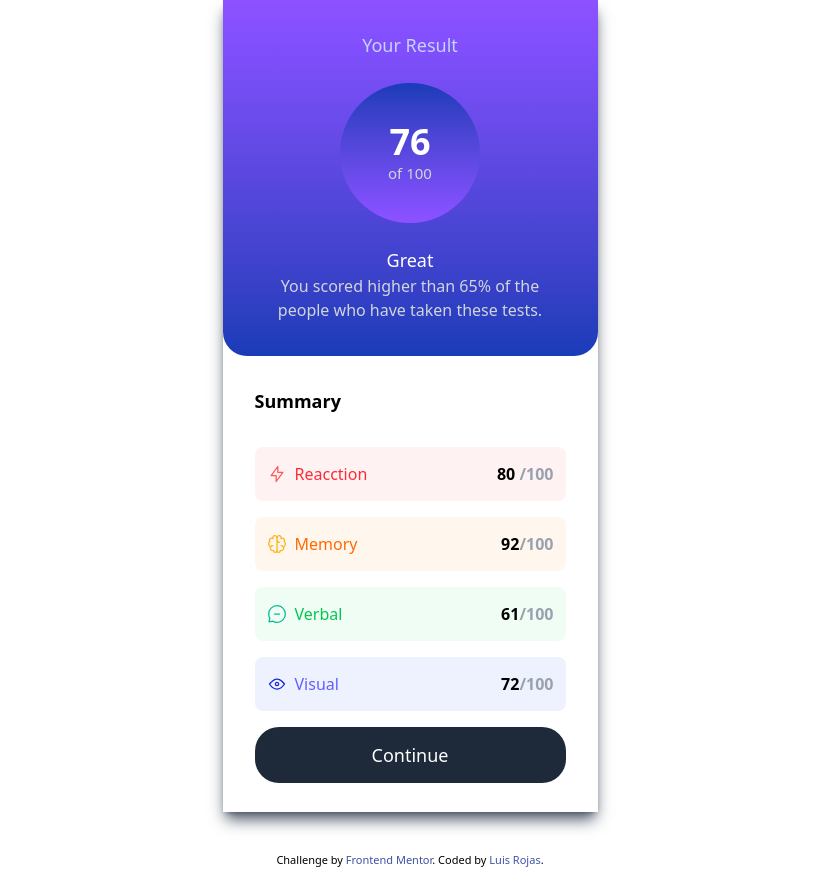
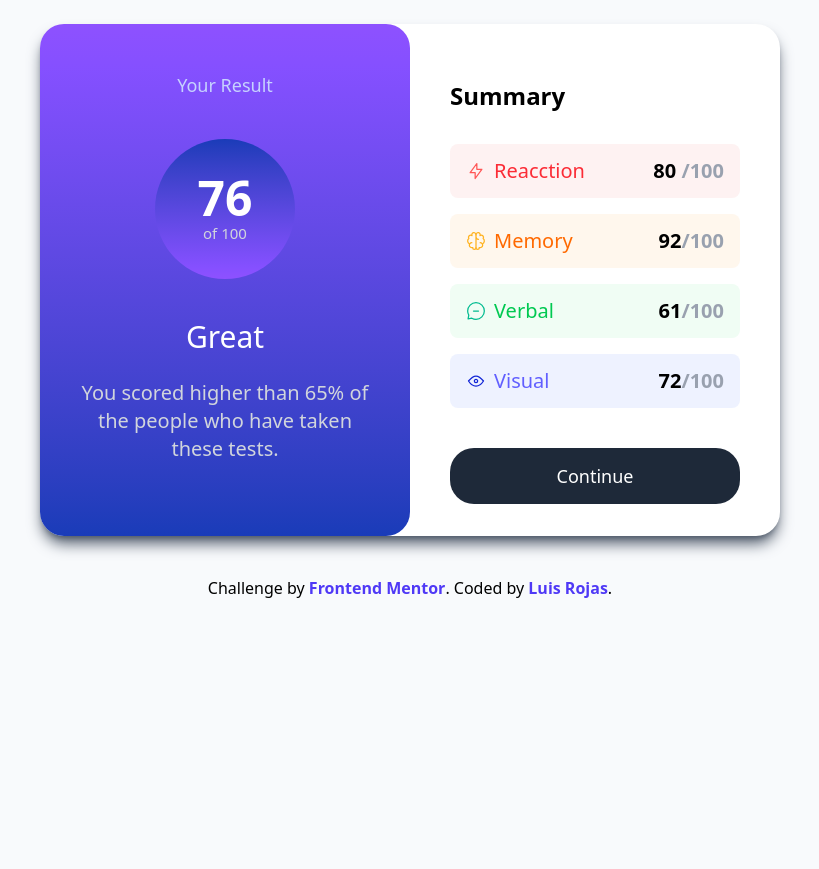
Before and after one commit to Luisrojs/practica2, a website: page src/index.html in a window 1280 px wide. Shown: the whole page, without its empty margins (230-1049 px from the left). After the commit the page ends 800 px from the top, so only its background shows below. Drawn offline with nearby package versions, Linux system fonts and the light colour scheme.

Commit message:
tarjeta finalizada

```diff
--- a/src/index.html
+++ b/src/index.html
@@ -8,54 +8,53 @@
     <link rel="preconnect" href="https://fonts.googleapis.com" />
     <link rel="preconnect" href="https://fonts.gstatic.com" crossorigin />
     <link
-    href="https://fonts.googleapis.com/css2?family=Hanken+Grotesk:wght@100..900&display=swap"
-    rel="stylesheet"
+      href="https://fonts.googleapis.com/css2?family=Hanken+Grotesk:wght@100..900&display=swap"
+      rel="stylesheet"
     />
 
     <title>Frontend Mentor|Practica 2</title>
+  </head>
 
-    <style>
-      .attribution {
-        font-size: 11px;
-        text-align: center;
-      }
-      .attribution a {
-        color: rgb(62, 82, 163);
-      }
-    </style>
-
-  </head>
-  <body>
-    <section class="w-[375px] mx-auto bg-white mb-10 shadow-lg shadow-gray-600 ">
+  <body class="font-hanken-grotes bg-slate-50 ">
+    <section
+      class="w-[375px] mx-auto bg-white mb-10 shadow-lg shadow-gray-600 md:flex mt-6 md:w-[740px] md:h-[512px] rounded-3xl"
+    >
       <!-- parte azul -->
-      <div class=" bg-linear-to-b from-violet-500 to-blue-800 h-[356px] pt-8 px-10 text-center rounded-b-3xl">
-        <h2 class="mb-6 text-indigo-200 text-[18px]">Your Result</h2>
-        <div class="bg-linear-to-t from-violet-500 to-blue-800 rounded-full h-[140px] w-[140px] mx-auto grid place-content-center mb-6 text-[18px]">
-          <p class="text-white text-4xl font-bold">76</p>
+      <div
+        class="bg-linear-to-b from-violet-500 to-blue-800 h-[356px] pt-8 px-10 text-center rounded-b-3xl md:w-[370px] md:h-[512px] md:rounded-3xl md:pt-12"
+      >
+        <h2 class="mb-6 text-indigo-200 text-[18px] md:mb-10">Your Result</h2>
+        <div
+          class="bg-linear-to-t from-violet-500 to-blue-800 rounded-full h-[140px] w-[140px] mx-auto grid place-content-center mb-6 text-[18px] md:mb-10"
+        >
+          <p class="text-white text-4xl font-bold md:text-5xl">76</p>
           <p class="text-gray-300 text-[15px]">of 100</p>
         </div>
 
-        <p class="text-white text-[18px]">Great</p>
-        <p class="text-gray-300">
-          You scored higher than 65%
-          of the people who have taken these tests.
+        <p class="text-white text-[18px] md:text-3xl md:mb-6">Great</p>
+        <p class="text-gray-300 md:text-xl">
+          You scored higher than 65% of the people who have taken these tests.
         </p>
       </div>
 
       <!-- parte blanca  -->
 
-      <div class="p-8 h-[456px] ">
-        <h2 class="text-[18px] mb-8 font-bold">Summary</h2>
+      <div class="p-8 h-[456px] md:w-[370px] md:py-14 md:px-10">
+        <h2 class="text-[18px] mb-8 font-bold md:text-2xl">Summary</h2>
 
-        <div class="bg-red-50 flex place-content-between p-3 rounded-lg mb-4 h-[54px] items-center">
+        <div
+          class="bg-red-50 flex place-content-between p-3 rounded-lg mb-4 h-[54px] items-center md:text-xl md:px-4"
+        >
           <!-- bloque alargado -->
           <p class="text-red-500 flex gap-2">
             <img src="../assets/images/icon-reaction.svg" alt="" />
-            <span class=" bg-amb-400">Reacction</span>
+            <span class="bg-amb-400">Reacction</span>
           </p>
           <p class="font-bold">80 <span class="text-gray-400">/100</span></p>
         </div>
-        <div class="bg-orange-50 flex place-content-between p-3 rounded-lg mb-4 h-[54px] items-center">
+        <div
+          class="bg-orange-50 flex place-content-between p-3 rounded-lg mb-4 h-[54px] items-center md:text-xl md:px-4"
+        >
           <!-- bloque alargado -->
           <p class="text-orange-500 flex gap-2">
             <img src="../assets/images/icon-memory.svg" alt="" />
@@ -63,7 +62,9 @@
           </p>
           <p class="font-bold">92<span class="text-gray-400">/100</span></p>
         </div>
-        <div class="bg-green-50 flex place-content-between p-3 rounded-lg mb-4 h-[54px] items-center">
+        <div
+          class="bg-green-50 flex place-content-between p-3 rounded-lg mb-4 h-[54px] items-center md:text-xl md:px-4"
+        >
           <!-- bloque alargado -->
           <p class="text-green-500 flex gap-2">
             <img src="../assets/images/icon-verbal.svg" alt="" />
@@ -71,7 +72,9 @@
           </p>
           <p class="font-bold">61<span class="text-gray-400">/100</span></p>
         </div>
-        <div class="bg-indigo-50 flex place-content-between p-3 rounded-lg mb-4 h-[54px] items-center">
+        <div
+          class="bg-indigo-50 flex place-content-between p-3 rounded-lg mb-4 h-[54px] items-center md:text-xl md:px-4 md:mb-10"
+        >
           <!-- bloque alargado -->
           <p class="text-indigo-500 flex gap-2">
             <img src="../assets/images/icon-visual.svg" alt="" />
@@ -79,19 +82,30 @@
           </p>
           <p class="font-bold">72<span class="text-gray-400">/100</span></p>
         </div>
-        <button class="bg-gray-800 text-white w-full h-14 rounded-3xl text-[18px] hover:bg-gradient-to-b from-violet-500 to-blue-800 ">Continue</button>
+        <button
+          class="bg-gray-800 text-white w-full h-14 rounded-3xl text-[18px] hover:bg-gradient-to-b from-violet-500 to-blue-800 cursor-pointer"
+        >
+          Continue
+        </button>
       </div>
     </section>
 
     <!--  Memory 92 / 100 Verbal 61 / 100 Visual 72 / 100
     Continue -->
 
-    <div class="attribution">
+    <div class="text-center">
       Challenge by
-      <a href="https://www.frontendmentor.io?ref=challenge" target="_blank"
+      <a
+        class="text-indigo-600 font-bold"
+        href="https://www.frontendmentor.io?ref=challenge"
+        target="_blank"
         >Frontend Mentor</a
       >. Coded by
-      <a href="https://www.linkedin.com/in/lrojs-dev/">Luis Rojas</a>.
+      <a
+        class="text-indigo-600 font-bold"
+        href="https://www.linkedin.com/in/lrojs-dev/"
+        >Luis Rojas</a
+      >.
     </div>
   </body>
 </html>
```
Also changed, not shown: 1 other file.
